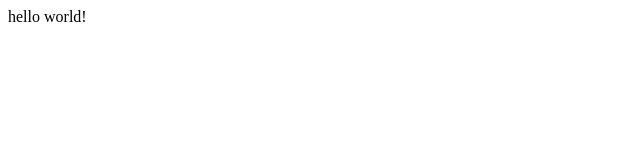
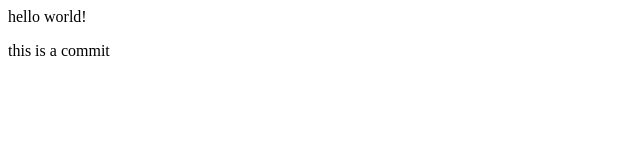
Before and after one commit to joshagilend/git-test-1, a plain HTML site: page index.html in a window 1280 px wide. Shown: the full height of the page, 0-640 px from the left. Drawn offline with Linux system fonts and the light colour scheme.

Commit message:
Add test commit

```diff
--- a/index.html
+++ b/index.html
@@ -1,3 +1,4 @@
 <html>
 <p>hello world!</p>
+<p>this is a commit</p>
 </html>
```
